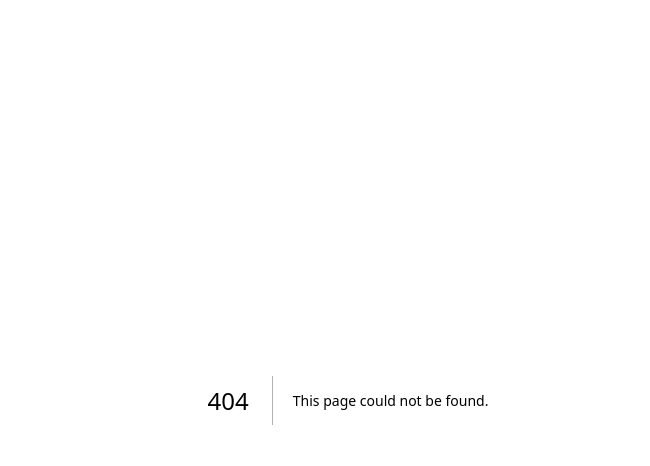
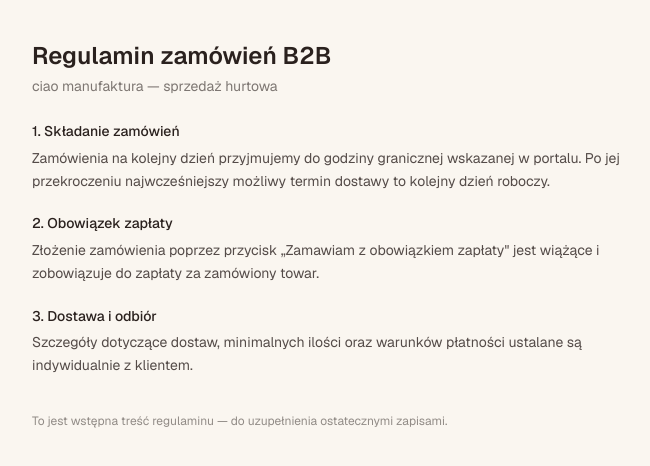
Before and after one commit to Leadlions/ciaob2b, a Next.js app: page /regulamin in a window 1280 px wide. Before the commit this address had no page. Shown: the top 466 px of the page, without its empty margins (292-942 px from the left). Built offline with nearby package versions, Linux system fonts and the light colour scheme.

Commit message:
Zamówienie: przycisk 'Zamawiam z obowiązkiem zapłaty' + wymagana akceptacja regulaminu + strona /regulamin

```diff
--- a/src/app/panel/nowe-zamowienie/actions.ts
+++ b/src/app/panel/nowe-zamowienie/actions.ts
@@ -46,6 +46,9 @@ export async function submitOrder(
   const { clientId } = await getEffectiveClientId();
   if (!profile || !clientId)
     return { error: "Brak przypisanej firmy (lub nie wybrano firmy w podglądzie)." };
+
+  if (!formData.get("accept_terms"))
+    return { error: "Aby złożyć zamówienie, zaakceptuj regulamin." };
 
   const mode = String(formData.get("mode") ?? "jednorazowe");
   const notes = String(formData.get("notes") ?? "").trim() || null;
--- /dev/null
+++ b/src/app/regulamin/page.tsx
@@ -0,0 +1,48 @@
+export const metadata = {
+  title: "Regulamin — ciao manufaktura",
+};
+
+export default function RegulaminPage() {
+  return (
+    <main className="mx-auto max-w-2xl px-5 py-10">
+      <h1 className="text-2xl font-semibold">Regulamin zamówień B2B</h1>
+      <p className="mt-1 text-sm text-foreground/60">
+        ciao manufaktura — sprzedaż hurtowa
+      </p>
+
+      <div className="mt-6 space-y-5 text-sm leading-relaxed text-foreground/80">
+        <section>
+          <h2 className="font-medium text-foreground">1. Składanie zamówień</h2>
+          <p className="mt-1">
+            Zamówienia na kolejny dzień przyjmujemy do godziny granicznej
+            wskazanej w portalu. Po jej przekroczeniu najwcześniejszy możliwy
+            termin dostawy to kolejny dzień roboczy.
+          </p>
+        </section>
+
+        <section>
+          <h2 className="font-medium text-foreground">
+            2. Obowiązek zapłaty
+          </h2>
+          <p className="mt-1">
+            Złożenie zamówienia poprzez przycisk „Zamawiam z obowiązkiem
+            zapłaty" jest wiążące i zobowiązuje do zapłaty za zamówiony towar.
+          </p>
+        </section>
+
+        <section>
+          <h2 className="font-medium text-foreground">3. Dostawa i odbiór</h2>
+          <p className="mt-1">
+            Szczegóły dotyczące dostaw, minimalnych ilości oraz warunków
+            płatności ustalane są indywidualnie z klientem.
+          </p>
+        </section>
+
+        <p className="pt-4 text-xs text-foreground/50">
+          To jest wstępna treść regulaminu — do uzupełnienia ostatecznymi
+          zapisami.
+        </p>
+      </div>
+    </main>
+  );
+}
--- a/src/components/order-creator.tsx
+++ b/src/components/order-creator.tsx
@@ -69,6 +69,7 @@ export function OrderCreator({
   const [excluded, setExcluded] = useState<string[]>([]);
   const [exclInput, setExclInput] = useState("");
   const [notes, setNotes] = useState("");
+  const [accepted, setAccepted] = useState(false);
 
   const visible = useMemo(() => {
     const s = search.trim().toLowerCase();
@@ -418,14 +419,41 @@ export function OrderCreator({
             value={JSON.stringify(excluded)}
           />
 
+          <input
+            type="hidden"
+            name="accept_terms"
+            value={accepted ? "1" : ""}
+          />
+
+          <label className="mb-3 flex cursor-pointer items-start gap-2 text-sm">
+            <input
+              type="checkbox"
+              checked={accepted}
+              onChange={(e) => setAccepted(e.target.checked)}
+              className="mt-0.5 h-4 w-4 accent-brand"
+            />
+            <span>
+              Akceptuję{" "}
+              <a
+                href="/regulamin"
+                target="_blank"
+                rel="noopener noreferrer"
+                className="font-medium text-brand underline"
+              >
+                regulamin
+              </a>
+              .
+            </span>
+          </label>
+
           {state.error && (
             <p className="mb-3 rounded-lg bg-brand-50 px-3 py-2 text-sm text-brand-dark">
               {state.error}
             </p>
           )}
 
-          <SubmitButton pendingText="Zapisywanie…">
-            {mode === "cykliczne" ? "Utwórz harmonogram" : "Złóż zamówienie"}
+          <SubmitButton pendingText="Zapisywanie…" disabled={!accepted}>
+            Zamawiam z obowiązkiem zapłaty
           </SubmitButton>
         </div>
       </div>
--- a/src/components/submit-button.tsx
+++ b/src/components/submit-button.tsx
@@ -6,13 +6,19 @@ import { btnPrimary } from "./ui";
 export function SubmitButton({
   children,
   pendingText,
+  disabled,
 }: {
   children: React.ReactNode;
   pendingText?: string;
+  disabled?: boolean;
 }) {
   const { pending } = useFormStatus();
   return (
-    <button type="submit" disabled={pending} className={btnPrimary}>
+    <button
+      type="submit"
+      disabled={pending || disabled}
+      className={`${btnPrimary} disabled:cursor-not-allowed disabled:opacity-50`}
+    >
       {pending ? (pendingText ?? "Zapisywanie…") : children}
     </button>
   );
```
